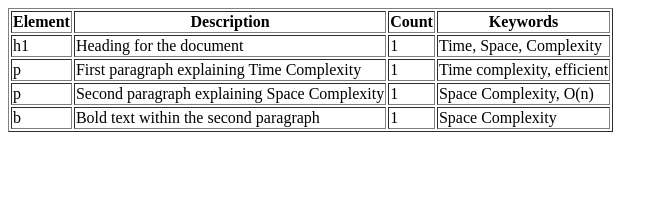
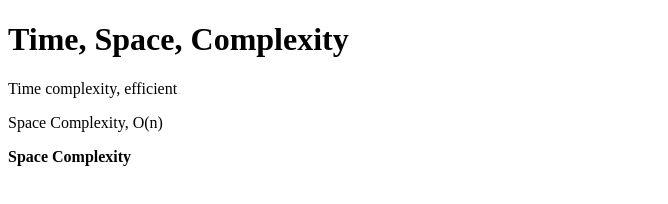
Before and after one commit to acciojob/time-and-space-complexity-shritak7, a website: page main.html in a window 1280 px wide. Shown: the whole page, without its empty margins (0-668 px from the left). Drawn offline with Linux system fonts and the light colour scheme.

Commit message:
created a submission

```diff
--- a/main.html
+++ b/main.html
@@ -11,7 +11,7 @@
     <script type="text/javascript" src="./script.js">
 </script>
 
-	<table border=1>
+<!-- 	<table border=1>
 		<tr>
 			<th>Element</th>
 			<th>Description</th>
@@ -43,7 +43,13 @@
 			<td>Space Complexity</td>
 		</tr>
 
-	</table>
+	</table> -->
+
+	<h1>Time, Space, Complexity</h1>
+	<p>Time complexity, efficient</p>
+	<p>Space Complexity, O(n)</p>
+	<b>Space Complexity</b>
+
 </body>
 
 </html>
```
